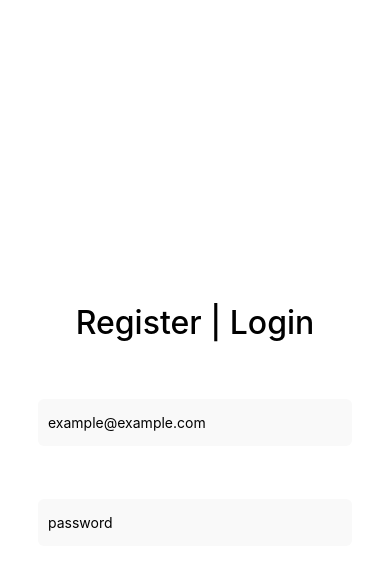
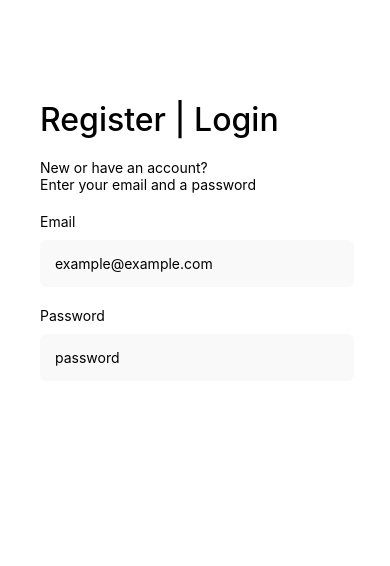
Before and after one commit to tawhidur-tanim/YogaMobile, a React Native app in the folder dyogaCustomer/: screen /AuthScreen in a window 390 px wide. Shown: the top 566 px of the page. Built offline with nearby package versions, Linux system fonts and the light colour scheme.

Commit message:
CustomerApp_Auth screen design

```diff
--- a/dyogaCustomer/app/activities/AuthScreen.js
+++ b/dyogaCustomer/app/activities/AuthScreen.js
@@ -1,23 +1,41 @@
 import { StatusBar } from 'expo-status-bar';
-import { StyleSheet, View } from 'react-native';
+import { StyleSheet, View, Text } from 'react-native';
 import EditText from '../components/EditText';
 import HeaderTitle from '../components/HeaderTitle';
 
+
 export default function AuthScreen() {
     return (
-        <View style={styles.container}>
+    <View style={styles.container}>
 
-     <View style = {styles.row}>
+     <View style = {{...styles.row, marginTop: 100}}>
          <HeaderTitle title={"Register | Login"}></HeaderTitle>
     </View>
 
     <View style = {styles.row}>
-        <EditText placeholder={"example@example.com"}></EditText>
+        <Text>
+        New or have an account?{"\n"}Enter your email and a password
+        </Text>
+    </View>
+
+    <View style = {styles.row}>
+        <View style={styles.column}>
+
+            <Text style={styles.label}>Email</Text>
+            <EditText placeholder={"example@example.com"}></EditText>
+
+        </View>
     </View>
 
 
     <View style = {styles.row}>
-        <EditText placeholder={"password"}></EditText>
+
+        <View style={styles.column}>
+            <Text style={styles.label}>Password</Text>
+            <EditText placeholder={"password"} secureTextEntry={true}></EditText>
+        </View>
+
+
     </View>
 
 
@@ -31,14 +49,20 @@ const styles = StyleSheet.create({
     container: {
         flex: 1,
         backgroundColor: '#fff',
-        alignItems: 'center',
-        justifyContent: 'center',
+        paddingLeft: 30
     },
 
     row: {
         flexDirection: 'row',
-        justifyContent: 'space-around',
+        justifyContent: 'flex-start',
         alignItems: 'center',
-        height: 100,
+        margin: 10
       },
+
+    column:{
+        flexDirection: 'column'
+    },
+    label:{
+        paddingBottom: 10
+    }
 });
--- a/dyogaCustomer/app/components/EditText.js
+++ b/dyogaCustomer/app/components/EditText.js
@@ -19,7 +19,7 @@ const styles = StyleSheet.create({
     height: 47,
     backgroundColor: 'rgba(240, 240, 240, 0.38)',
     borderRadius: 6,
-    padding: 10
+    padding: 15
 
   },
 });
```
